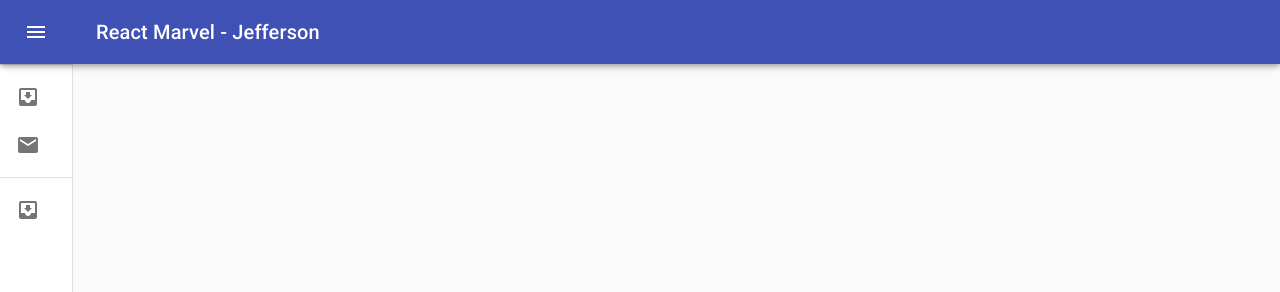
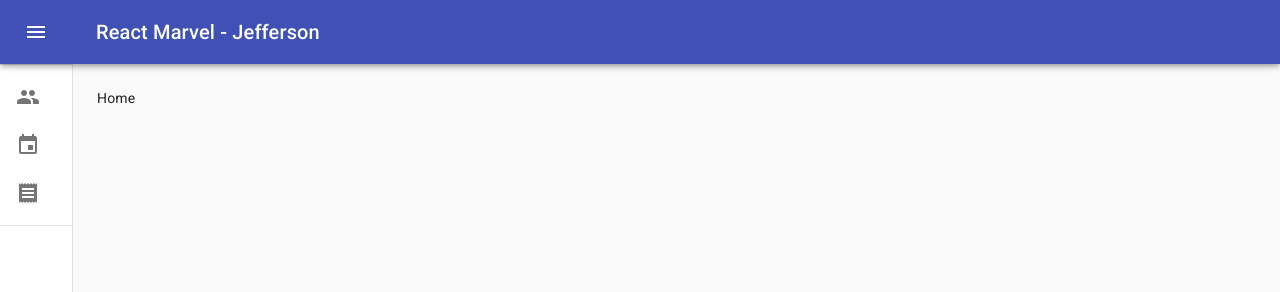
Before and after one commit to jeffersonaguilar95/react-marvel, a React (Create React App) app: page / in a window 1280 px wide. Shown: the top 292 px of the page. Built offline with nearby package versions, Linux system fonts and the light colour scheme.

Commit message:
feat(App): Material UI initial layout

```diff
--- a/package.json
+++ b/package.json
@@ -6,6 +6,7 @@
   "dependencies": {
     "@material-ui/core": "^4.11.0",
     "@material-ui/icons": "^4.9.1",
+    "@material-ui/system": "^4.9.14",
     "@reach/router": "^1.3.4",
     "clsx": "^1.1.1",
     "react": "^16.13.1",
--- a/src/app/App.tsx
+++ /dev/null
@@ -1,24 +0,0 @@
-import * as React from 'react'
-import { Router, RouteComponentProps } from '@reach/router'
-import { createMuiTheme, ThemeProvider } from '@material-ui/core/styles'
-import Layout from './Layout/Layout'
-
-const Home = (props: RouteComponentProps) => <div>Home</div>
-const Dash = (props: RouteComponentProps) => <div>Dash</div>
-
-const theme = createMuiTheme()
-
-const App: React.FC = () => {
-  return (
-    <ThemeProvider theme={theme}>
-      <Layout>
-        <Router basepath={process.env.PUBLIC_URL}>
-          <Home path="/" />
-          <Dash path="dashboard" />
-        </Router>
-      </Layout>
-    </ThemeProvider>
-  )
-}
-
-export default App
--- /dev/null
+++ b/src/components/App/App.tsx
@@ -0,0 +1,24 @@
+import * as React from 'react'
+import { RouteComponentProps, Router } from '@reach/router'
+import { createMuiTheme, ThemeProvider } from '@material-ui/core/styles'
+import Layout from '../Layout/Layout'
+import Characters from '../Characters/Characters'
+
+const theme = createMuiTheme()
+
+const Home: React.FC<RouteComponentProps> = (props) => <div>Home</div>
+
+const App: React.FC = () => {
+  return (
+    <ThemeProvider theme={theme}>
+      <Router basepath={process.env.PUBLIC_URL}>
+        <Layout path="/">
+          <Home default />
+          <Characters path="/characters" />
+        </Layout>
+      </Router>
+    </ThemeProvider>
+  )
+}
+
+export default App
--- a/src/app/Layout/Layout.tsx
+++ b/src/components/Layout/Layout.tsx
@@ -13,17 +13,45 @@ import {
   ListItem,
   ListItemIcon,
   ListItemText,
+  Box,
+  SvgIconProps
 } from '@material-ui/core'
 import {
   Menu as MenuIcon,
   ChevronLeft as ChevronLeftIcon,
   ChevronRight as ChevronRightIcon,
-  MoveToInbox as InboxIcon,
-  Mail as MailIcon,
+  Group as GroupIcon,
+  Event as EventIcon,
+  Receipt as ReceiptIcon
 } from '@material-ui/icons'
+import { Link, RouteComponentProps } from '@reach/router'
 import useStyles from './useStyles'
 
-const Layout: React.FC = ({ children }) => {
+type Section = {
+  name: string
+  path: string
+  Icon: React.ComponentType<SvgIconProps>
+}
+
+const SECTIONS: Section[] = [
+  {
+    name: 'Characters',
+    path: 'characters',
+    Icon: GroupIcon
+  },
+  {
+    name: 'Events',
+    path: 'events',
+    Icon: EventIcon
+  },
+  {
+    name: 'Comics',
+    path: 'comics',
+    Icon: ReceiptIcon
+  }
+]
+
+const Layout: React.FC<RouteComponentProps> = ({ children }) => {
   const classes = useStyles()
   const theme = useTheme()
   const [open, setOpen] = React.useState(false)
@@ -42,7 +70,7 @@ const Layout: React.FC = ({ children }) => {
       <AppBar
         position="fixed"
         className={clsx(classes.appBar, {
-          [classes.appBarShift]: open,
+          [classes.appBarShift]: open
         })}
       >
         <Toolbar>
@@ -52,7 +80,7 @@ const Layout: React.FC = ({ children }) => {
             onClick={handleDrawerOpen}
             edge="start"
             className={clsx(classes.menuButton, {
-              [classes.hide]: open,
+              [classes.hide]: open
             })}
           >
             <MenuIcon />
@@ -66,13 +94,13 @@ const Layout: React.FC = ({ children }) => {
         variant="permanent"
         className={clsx(classes.drawer, {
           [classes.drawerOpen]: open,
-          [classes.drawerClose]: !open,
+          [classes.drawerClose]: !open
         })}
         classes={{
           paper: clsx({
             [classes.drawerOpen]: open,
-            [classes.drawerClose]: !open,
-          }),
+            [classes.drawerClose]: !open
+          })
         }}
       >
         <div className={classes.toolbar}>
@@ -82,24 +110,21 @@ const Layout: React.FC = ({ children }) => {
         </div>
         <Divider />
         <List>
-          {['Inbox', 'Starred'].map((text, index) => (
-            <ListItem button key={text}>
-              <ListItemIcon>{index % 2 === 0 ? <InboxIcon /> : <MailIcon />}</ListItemIcon>
-              <ListItemText primary={text} />
+          {SECTIONS.map(({ name, path, Icon }, index) => (
+            <ListItem button key={`${name}-${index}`} component={Link} to={path}>
+              <ListItemIcon>
+                <Icon />
+              </ListItemIcon>
+              <ListItemText primary={name} />
             </ListItem>
           ))}
         </List>
         <Divider />
-        <List>
-          {['All mail'].map((text, index) => (
-            <ListItem button key={text}>
-              <ListItemIcon>{index % 2 === 0 ? <InboxIcon /> : <MailIcon />}</ListItemIcon>
-              <ListItemText primary={text} />
-            </ListItem>
-          ))}
-        </List>
       </Drawer>
-      <main className={classes.content}>{children}</main>
+      <main className={classes.content}>
+        <div className={classes.toolbar} />
+        <Box display="flex">{children}</Box>
+      </main>
     </div>
   )
 }
--- a/src/app/Layout/useStyles.ts
+++ b/src/components/Layout/useStyles.ts
@@ -5,51 +5,51 @@ const drawerWidth = 240
 const useStyles = makeStyles((theme: Theme) =>
   createStyles({
     root: {
-      display: 'flex',
+      display: 'flex'
     },
     appBar: {
       zIndex: theme.zIndex.drawer + 1,
       transition: theme.transitions.create(['width', 'margin'], {
         easing: theme.transitions.easing.sharp,
-        duration: theme.transitions.duration.leavingScreen,
-      }),
+        duration: theme.transitions.duration.leavingScreen
+      })
     },
     appBarShift: {
       marginLeft: drawerWidth,
       width: `calc(100% - ${drawerWidth}px)`,
       transition: theme.transitions.create(['width', 'margin'], {
         easing: theme.transitions.easing.sharp,
-        duration: theme.transitions.duration.enteringScreen,
-      }),
+        duration: theme.transitions.duration.enteringScreen
+      })
     },
     menuButton: {
-      marginRight: 36,
+      marginRight: 36
     },
     hide: {
-      display: 'none',
+      display: 'none'
     },
     drawer: {
       width: drawerWidth,
       flexShrink: 0,
-      whiteSpace: 'nowrap',
+      whiteSpace: 'nowrap'
     },
     drawerOpen: {
       width: drawerWidth,
       transition: theme.transitions.create('width', {
         easing: theme.transitions.easing.sharp,
-        duration: theme.transitions.duration.enteringScreen,
-      }),
+        duration: theme.transitions.duration.enteringScreen
+      })
     },
     drawerClose: {
       transition: theme.transitions.create('width', {
         easing: theme.transitions.easing.sharp,
-        duration: theme.transitions.duration.leavingScreen,
+        duration: theme.transitions.duration.leavingScreen
       }),
       overflowX: 'hidden',
       width: theme.spacing(7) + 1,
       [theme.breakpoints.up('sm')]: {
-        width: theme.spacing(9) + 1,
-      },
+        width: theme.spacing(9) + 1
+      }
     },
     toolbar: {
       display: 'flex',
@@ -57,13 +57,13 @@ const useStyles = makeStyles((theme: Theme) =>
       justifyContent: 'flex-end',
       padding: theme.spacing(0, 1),
       // necessary for content to be below app bar
-      ...theme.mixins.toolbar,
+      ...theme.mixins.toolbar
     },
     content: {
       flexGrow: 1,
-      padding: theme.spacing(3),
-    },
-  }),
+      padding: theme.spacing(3)
+    }
+  })
 )
 
 export default useStyles
--- a/src/index.tsx
+++ b/src/index.tsx
@@ -1,14 +1,14 @@
 import React from 'react'
 import ReactDOM from 'react-dom'
 import './index.css'
-import App from './app/App'
+import App from './components/App/App'
 import * as serviceWorker from './serviceWorker'
 
 ReactDOM.render(
   <React.StrictMode>
     <App />
   </React.StrictMode>,
-  document.getElementById('root'),
+  document.getElementById('root')
 )
 
 // If you want your app to work offline and load faster, you can change
--- a/tsconfig.json
+++ b/tsconfig.json
@@ -2,6 +2,7 @@
   "compilerOptions": {
     "target": "es5",
     "lib": [
+      "es6",
       "dom",
       "dom.iterable",
       "esnext"
@@ -17,7 +18,10 @@
     "resolveJsonModule": true,
     "isolatedModules": true,
     "noEmit": true,
-    "jsx": "react"
+    "jsx": "react",
+    "noImplicitAny": true,
+    "noImplicitThis": true,
+    "strictNullChecks": true
   },
   "include": [
     "src"
```
Also changed, not shown: .prettierrc.js, src/app/logo.svg (deleted), 1 other file (tests, documents, lock files or other folders).
